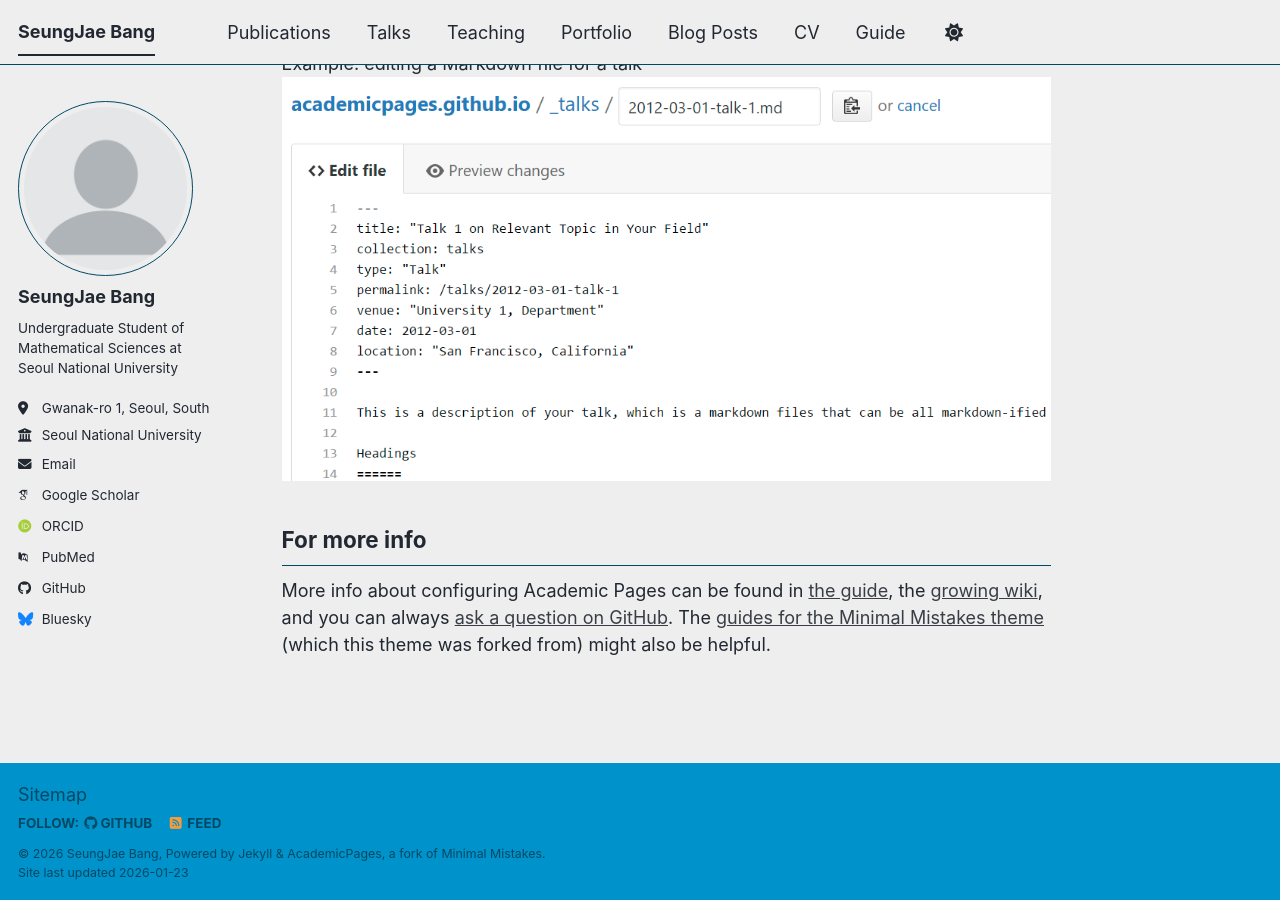
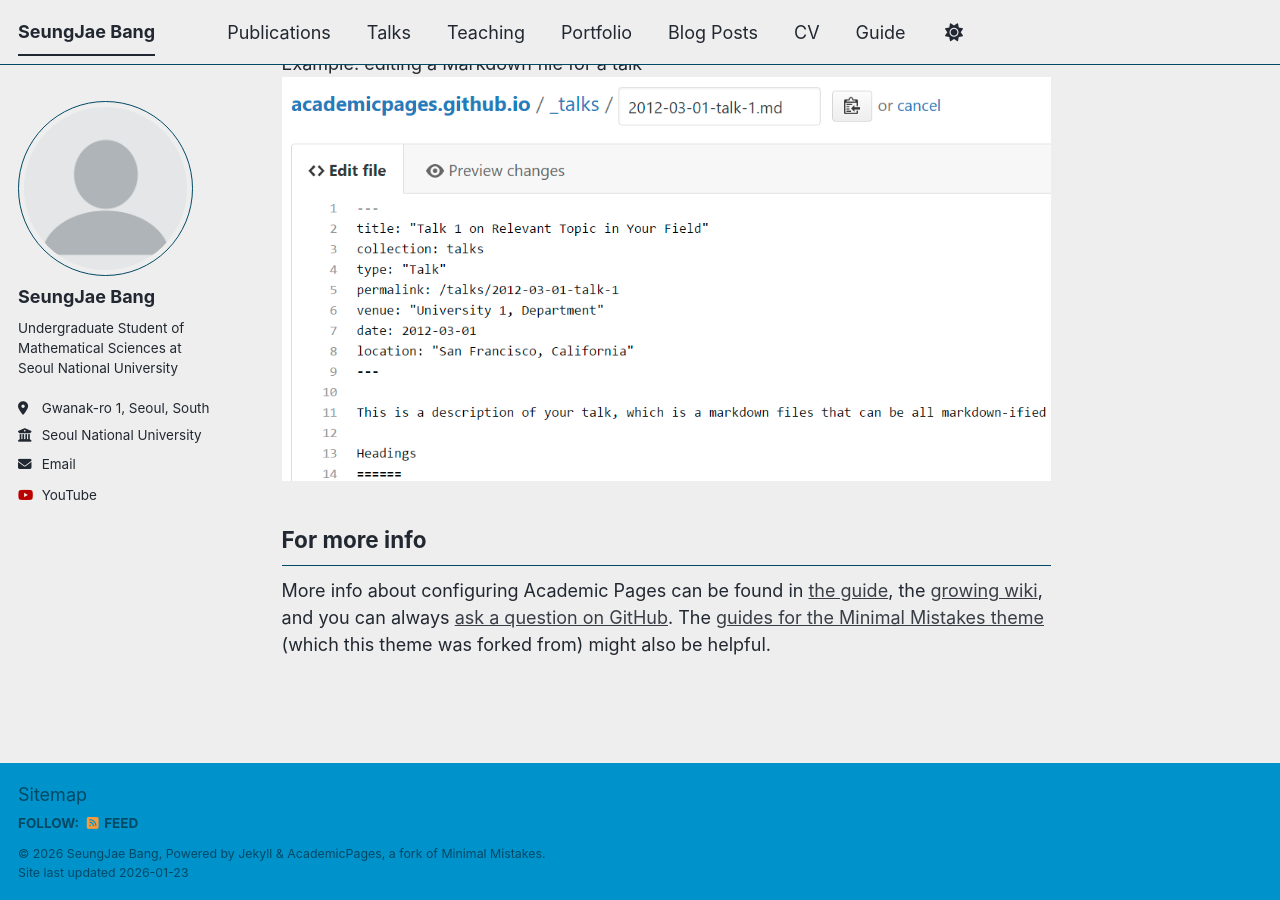
Before and after one commit to jae-s-bang/jae-s-bang.github.io, a Jekyll site: the page built from _pages/about.md, in a window 1280 px wide and 900 px high, scrolled down 2720 px. Built offline with Jekyll 4.4.1, drawn with Linux system fonts in a browser that asks for light colours; some web fonts are replaced; a script bundle is joined from its source files by our own code; library files that are not in the unit come from our copies; some of the changed lines change nothing that is shown.

Commit message:
Update _config.yml

```diff
--- a/_config.yml
+++ b/_config.yml
@@ -13,7 +13,7 @@ title                    : "SeungJae Bang"
 title_separator          : "-"
 name                     : &name "SeungJae Bang"
 description              : &description "Background of SeungJae Bang"   # Update this with a general description of your site, this is the default if not overridden by a page
-url                      : https://seungjae-j-bang.github.io/ # The base hostname & protocol for your site e.g. "https://[your GitHub username].github.io",
+url                      : https://seungjae-j-bang.github.io # The base hostname & protocol for your site e.g. "https://[your GitHub username].github.io",
                                                            # or if you already have some other page hosted on Github then use "https://[your GitHub username].github.io/[Your Repo Name]"
 baseurl                  : "" # the subpath of your site, e.g. "/blog"
 repository               : "academicpages/academicpages.github.io"
@@ -35,13 +35,13 @@ author:
   # Academic websites
   academia         : # URL
   arxiv            : # URL - Update with the correct link to your profile
-  googlescholar    : "https://scholar.google.com/citations?user=PS_CX0AAAAAJ"
+  googlescholar    :
   inspire-hep      : # URL
   impactstory      : # URL
-  orcid            : "https://orcid.org/yourorcidurl"
+  orcid            :
   semantic         : # URL
   ssrn             : # URL
-  pubmed           : "https://www.ncbi.nlm.nih.gov/pubmed/?term=john+snow"
+  pubmed           :
   researchgate     : # URL
   scopus           : # URL
   zotero           : # URL
@@ -51,13 +51,13 @@ author:
   bitbucket        : # Username - Update with your username on the site
   codepen          : # Username
   dribbble         : # Username
-  github           : "academicpages"
+  github           :
   kaggle           : # Username
   stackoverflow    : # User number or user number and name (i.e., use "1" or "1/jeff-atwood")
 
   # Social media
   artstation       : # Username
-  bluesky          : "bsky.app" # Replace this with you Bluesky username
+  bluesky          :  # Replace this with you Bluesky username
   facebook         : # Username
   flickr           : # Username
   foursquare       : # Username
@@ -79,7 +79,7 @@ author:
   weibo            : # Username
   wikipedia        : # Username
   xing             : # Username
-  youtube          : # Username
+  youtube          : Jae_S_Bang
   zhihu            : # Username
 
 # Publication Category - The following the list of publication categories and their headings
```
